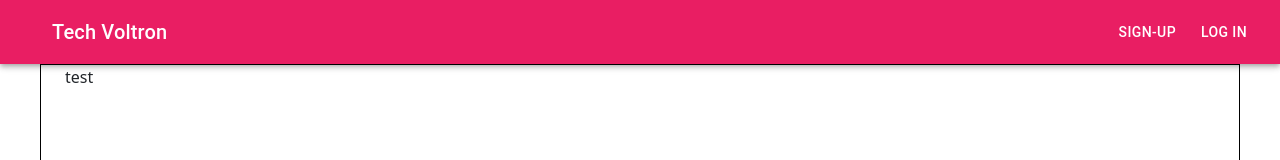
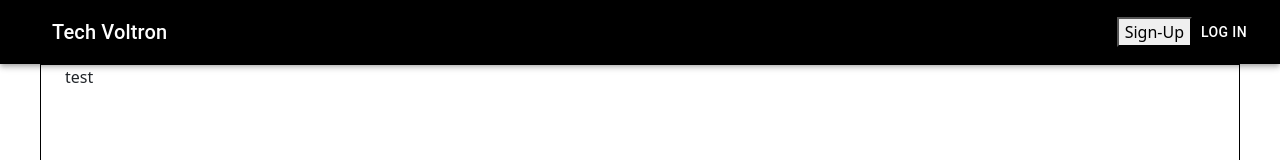
Before and after one commit to twrigh404G/Blog, a React (Create React App) app in the folder blog/: page / in a window 1280 px wide. Shown: the top 160 px of the page. Built offline with nearby package versions, Linux system fonts and the light colour scheme.

Commit message:
News Page Added Navbar updated

```diff
--- a/blog/public/index.html
+++ b/blog/public/index.html
@@ -6,8 +6,8 @@
     <meta name="viewport" content="width=device-width, initial-scale=1" />
     <meta name="theme-color" content="#000000" />
     <meta
-      name="description"
-      content="Web site created using create-react-app"
+      name="Blog Landing Page"
+      content="A Collection of blogs"
     />
     <link rel="apple-touch-icon" href="%PUBLIC_URL%/logo192.png" />
     <!--
@@ -30,7 +30,7 @@
       work correctly both with client-side routing and a non-root public URL.
       Learn how to configure a non-root public URL by running `npm run build`.
     -->
-    <title>React App</title>
+    <title>Tech Voltron</title>
   </head>
   <body>
     <noscript>You need to enable JavaScript to run this app.</noscript>
--- a/blog/src/App.js
+++ b/blog/src/App.js
@@ -1,6 +1,7 @@
 import * as React from 'react';
 import ButtonAppBar from './navbar';
 import Home from './pages/home';
+import News from './pages/news';
 import { Route, Routes } from 'react-router-dom';
 
 
@@ -11,6 +12,7 @@ export default function App(){
       <ButtonAppBar />
       <Routes >
         <Route path="/" element={<Home />} />
+        <Route path="/News" element={<div>Man, you better have my news bro</div>} />
       </Routes>
 
 
--- a/blog/src/components/signup.js
+++ b/blog/src/components/signup.js
@@ -0,0 +1,15 @@
+import React from "react";
+import { useAuth0 } from "@auth0/auth0-react";
+
+const SignupBtn = () => {
+const btnstyle = {
+    borderRadius: '5px',
+}
+  return (
+    <button sx={btnstyle}>
+      Sign-Up
+    </button>
+  );
+};
+
+export default SignupBtn;
--- a/blog/src/index.js
+++ b/blog/src/index.js
@@ -8,7 +8,7 @@ import { ThemeProvider, createTheme } from "@mui/material";
 const theme = createTheme({
   palette: {
     primary: {
-      main: "#e91e63"
+      main: "#000"
     },
     secondary: {
       main: "#e91e63"
--- a/blog/src/navbar.js
+++ b/blog/src/navbar.js
@@ -6,7 +6,7 @@ import Typography from '@mui/material/Typography';
 import IconButton from '@mui/material/IconButton';
 import MenuIcon from '@mui/icons-material/Menu';
 import ToggleLoginButton from './components/loginbutton';
-import Button from "@mui/material/Button";
+import SignUp from './components/signup';
 import { Link } from 'react-router-dom';
 
 
@@ -29,7 +29,7 @@ export default function ButtonAppBar() {
           <Typography variant="h6" component="div" sx={{ flexGrow: 1 }}>
             Tech Voltron
           </Typography>
-          <Button color="inherit" sx={{mr: 1}}>sign-up</Button>
+          <SignUp />
           <ToggleLoginButton />
         </Toolbar>
       </AppBar>
--- a/blog/src/pages/home.js
+++ b/blog/src/pages/home.js
@@ -1,8 +1,6 @@
 import * as React from 'react';
 import Hero from '../hero';
 import Blog from '../blog';
-import { Link } from 'react-router-dom';
-
 
 export default function Home(){
 
@@ -10,5 +8,6 @@ export default function Home(){
     <>
         <Hero />
         <Blog />
+
     </>)
 }
```
Also changed, not shown: blog/src/pages/news.js (added).
